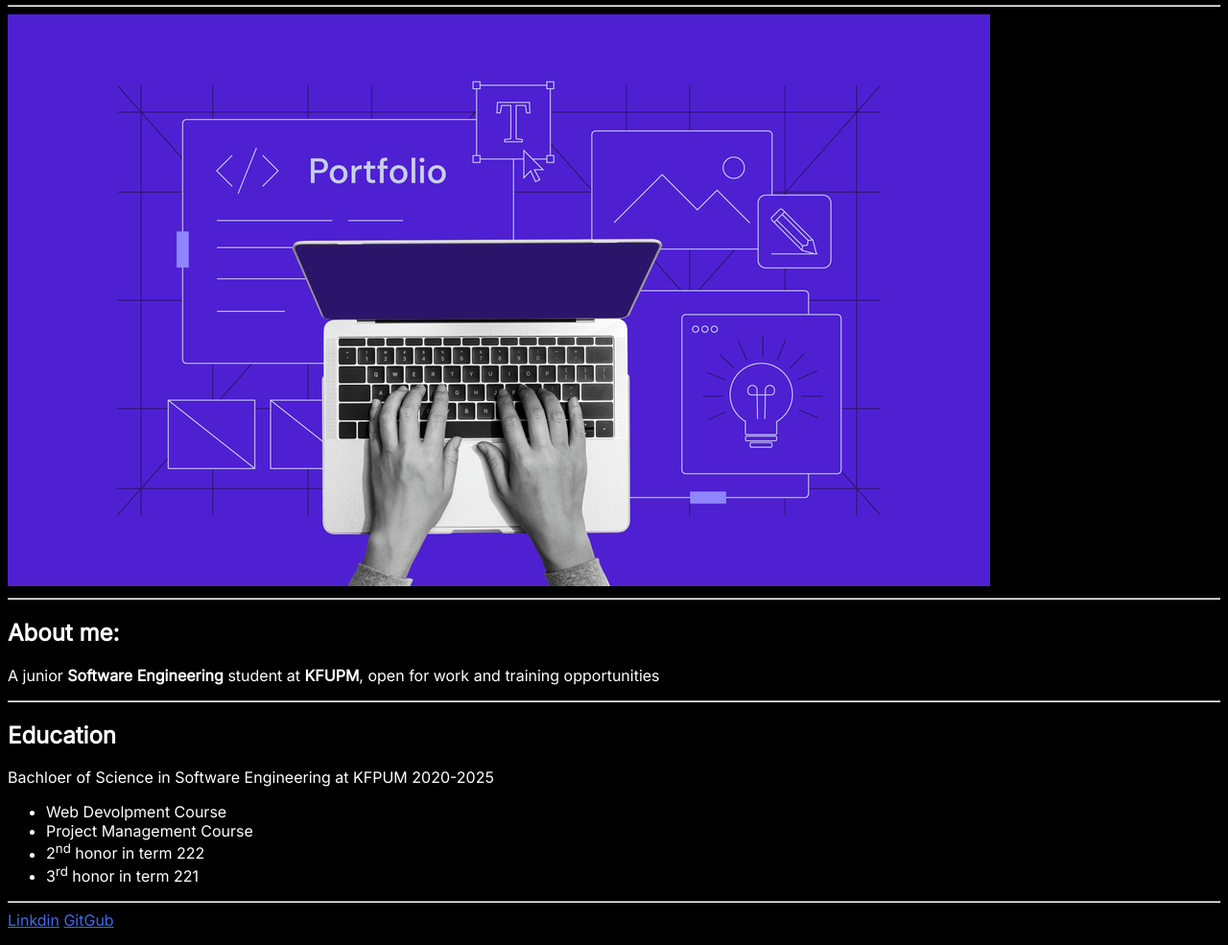
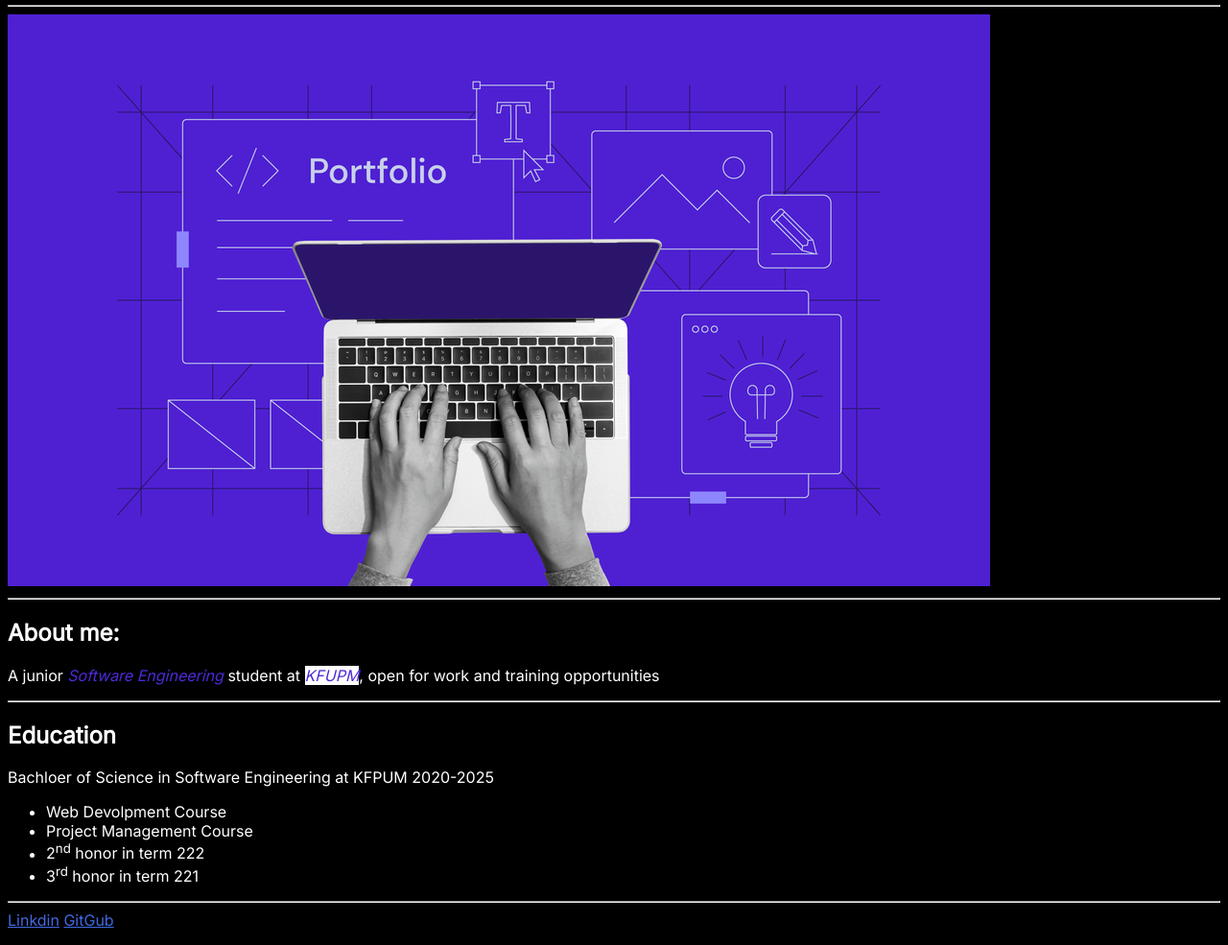
Before and after one commit to ZiyadG7/SWE-326-231, a plain HTML site: page index.html in a window 1280 px wide. Shown: the part 92-1077 px from the top of the page at 96% size. Drawn offline with Linux system fonts and the light colour scheme.

Commit message:
CSS 2 Excercise 2

```diff
--- a/dark_styling.css
+++ b/dark_styling.css
@@ -9,6 +9,17 @@ body {background-color: black;
     }
     a{
         color: royalblue;
+    }
+    .top{
+        color: #322073;
+        background-color: white;
+    }
+    em{
+        color: #4f29d9;
+    }
+    #the_most_important{
+        text-transform: uppercase;
+        background-color: white;
     }
 /* h1, h2 {
     font-family: Arial Black;
--- a/index.html
+++ b/index.html
@@ -20,7 +20,7 @@
         <hr>
         <section>
             <h2>About me:</h2>
-            <p>A junior <b>Software Engineering</b> student at <strong>KFUPM</strong>, open for work and training opportunities</p>
+            <p>A junior <em>Software Engineering</em> student at <em id="the_most_important">kfupm</em>, open for work and training opportunities</p>
          </section>
         <hr>
         <section>
```
Also changed, not shown: certifcation.html (+1 -1 lines).
